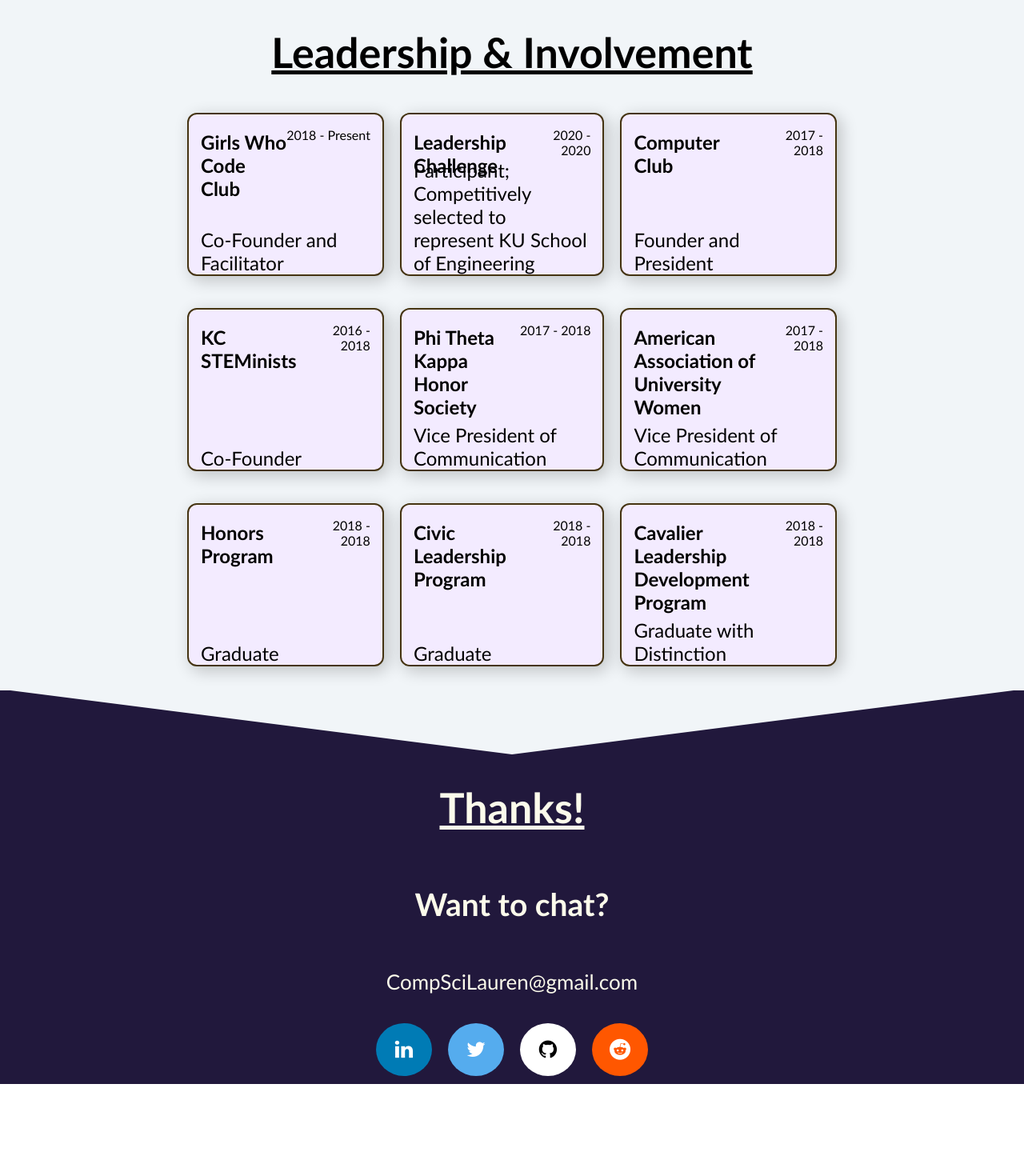
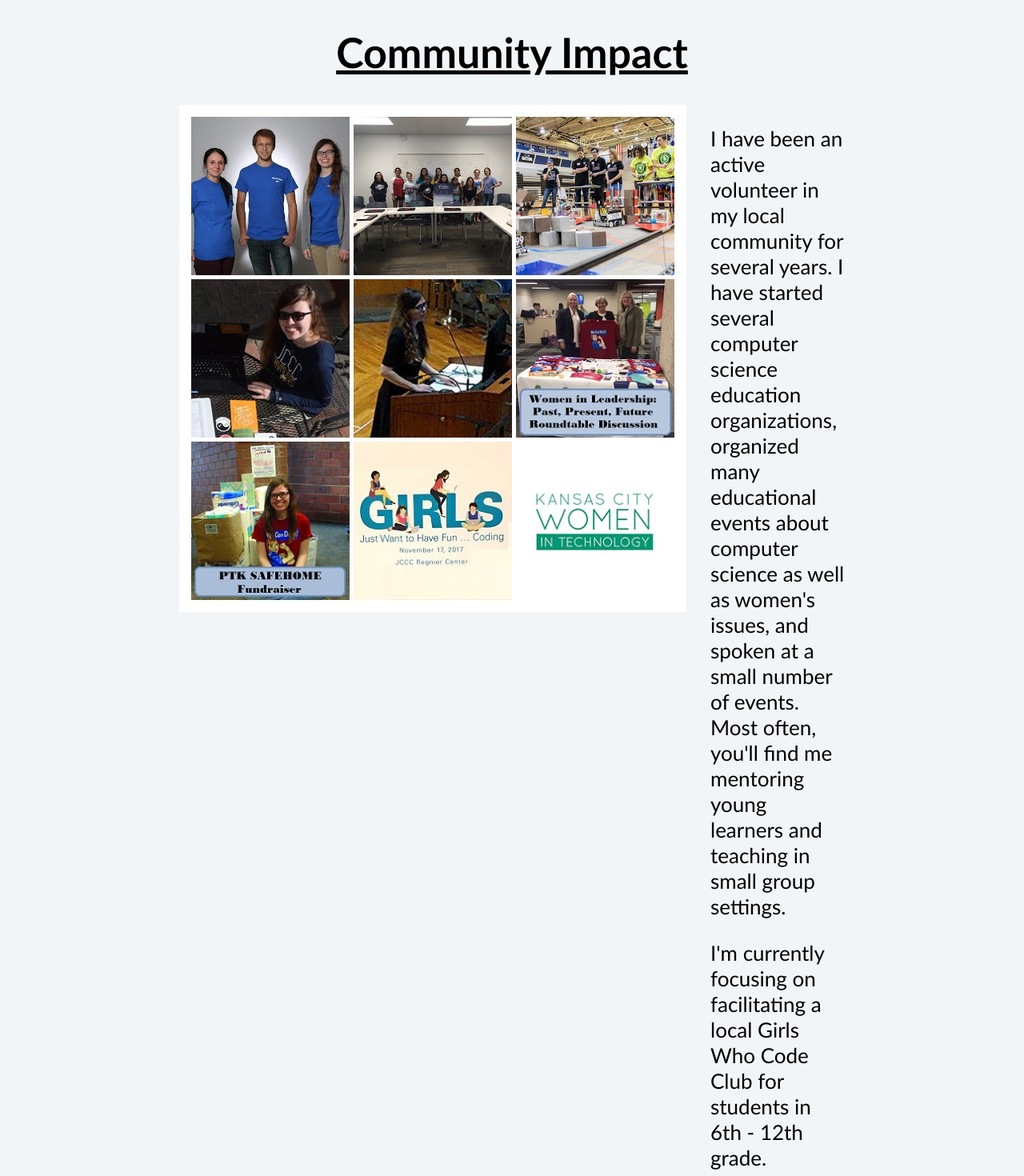
Before and after one commit to CompSciLauren/compscilauren.github.io, a React (Create React App) app: page / in a window 1280 px wide. Shown: the part 4920-6390 px from the top of the page at 80% size. Before the commit the page ends 6275 px from the top, so only its background shows below. Built offline with nearby package versions, Linux system fonts and the light colour scheme.

Commit message:
Redesign involvement section

```diff
--- a/src/App.js
+++ b/src/App.js
@@ -30,6 +30,7 @@ import JavaLogo from "./images/java-logo.png";
 import HaskellLogo from "./images/haskell-logo.png";
 import SQLLogo from "./images/sql-logo.png";
 import Involvement from "./components/Involvement";
+import CommunityImpact from "./images/community-involvement.jpg";
 
 function App() {
   return (
@@ -321,11 +322,38 @@ function App() {
 
         <div className="Involvement-section">
           <div className="Page-wrap">
-            <h1>Leadership & Involvement</h1>
+            <h1>Community Impact</h1>
+            <div className="involvement-container">
+              <div className="involvement-item">
+                <img
+                  src={CommunityImpact}
+                  alt="Collage of photos showing involvement in community"
+                  style={{ marginRight: "30px" }}
+                ></img>
+              </div>
+              <div className="involvement-item">
+                <p>
+                  I have been an active volunteer in my local community for
+                  several years. I have started several computer science
+                  education organizations, organized many educational events
+                  about computer science as well as women's issues, and spoken
+                  at a small number of events. Most often, you'll find me
+                  mentoring young learners and teaching in small group settings.
+                </p>
+                <p>
+                  I'm currently focusing on facilitating a local Girls Who Code
+                  Club for students in 6th - 12th grade.
+                </p>
+                <p>
+                  Below are some of the things I've been especially involved in
+                  over the last few years.
+                </p>
+              </div>
+            </div>
             <div className="involvement-grid-container">
               <Involvement
-                company="Girls Who Code Club"
-                job="Co-Founder and Facilitator"
+                company="Girls Who Code"
+                job="Co-Founder and Facilitator of club in Lawrence, Kansas"
                 startDate="2018"
                 endDate="Present"
                 accomplishments={
@@ -342,8 +370,38 @@ function App() {
                 endDate="2020"
               ></Involvement>
               <Involvement
+                company="Honors Program"
+                job="Graduate at JCCC"
+                startDate="2018"
+                endDate="2018"
+              ></Involvement>
+              <Involvement
+                company="Civic Leadership Program"
+                job="Graduate at JCCC"
+                startDate="2018"
+                endDate="2018"
+              ></Involvement>
+              <Involvement
+                company="Cavalier Leadership Development Program"
+                job="Graduate with Distinction at JCCC"
+                startDate="2018"
+                endDate="2018"
+              ></Involvement>
+              <Involvement
                 company="Computer Club"
-                job="Founder and President"
+                job="Founder and President at JCCC"
+                startDate="2017"
+                endDate="2018"
+              ></Involvement>
+              <Involvement
+                company="Phi Theta Kappa Honor Society"
+                job="Vice President of Communication for Alpha Iota Gamma chapter"
+                startDate="2017"
+                endDate="2018"
+              ></Involvement>
+              <Involvement
+                company="American Association of University Women"
+                job="Vice President of Communication for JCCC student chapter"
                 startDate="2017"
                 endDate="2018"
               ></Involvement>
@@ -351,36 +409,6 @@ function App() {
                 company="KC STEMinists"
                 job="Co-Founder"
                 startDate="2016"
-                endDate="2018"
-              ></Involvement>
-              <Involvement
-                company="Phi Theta Kappa Honor Society"
-                job="Vice President of Communication"
-                startDate="2017"
-                endDate="2018"
-              ></Involvement>
-              <Involvement
-                company="American Association of University Women"
-                job="Vice President of Communication"
-                startDate="2017"
-                endDate="2018"
-              ></Involvement>
-              <Involvement
-                company="Honors Program"
-                job="Graduate"
-                startDate="2018"
-                endDate="2018"
-              ></Involvement>
-              <Involvement
-                company="Civic Leadership Program"
-                job="Graduate"
-                startDate="2018"
-                endDate="2018"
-              ></Involvement>
-              <Involvement
-                company="Cavalier Leadership Development Program"
-                job="Graduate with Distinction"
-                startDate="2018"
                 endDate="2018"
               ></Involvement>
             </div>
--- a/src/styles/involvement.css
+++ b/src/styles/involvement.css
@@ -1,16 +1,17 @@
 .involvement-grid-container {
   display: grid;
-  grid-template-columns: auto auto auto;
+  grid-template-columns: auto;
+  margin-top: 30px;
 }
 .involvement-grid-item {
   display: grid;
   grid-template-columns: auto auto;
   grid-template-rows: 1fr 30px;
   text-align: left;
-  height: 200px;
   background-color: #f3ebff;
-  padding-left: 15px;
-  padding-right: 15px;
+  padding-left: 24px;
+  padding-right: 24px;
+  padding-bottom: 15px;
   margin: 10px;
   margin-bottom: 30px;
   font-size: 16px;
@@ -28,4 +29,10 @@
   grid-column: 1 / span 2;
   font-size: 24px;
   font-weight: 500;
+  font-style: italic;
 }
+.involvement-container {
+  display: grid;
+  grid-template-columns: auto auto;
+  text-align: left;
+}
```
